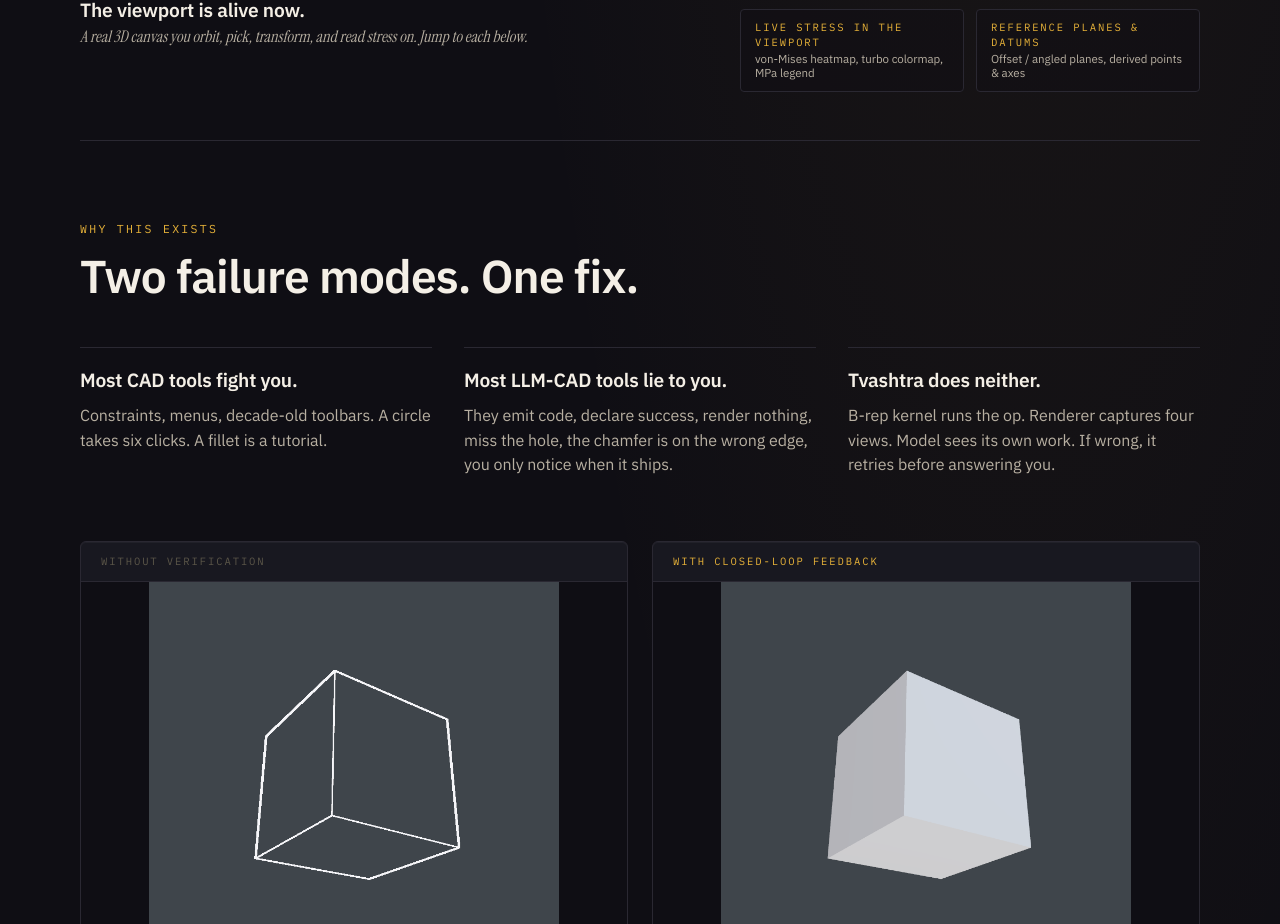
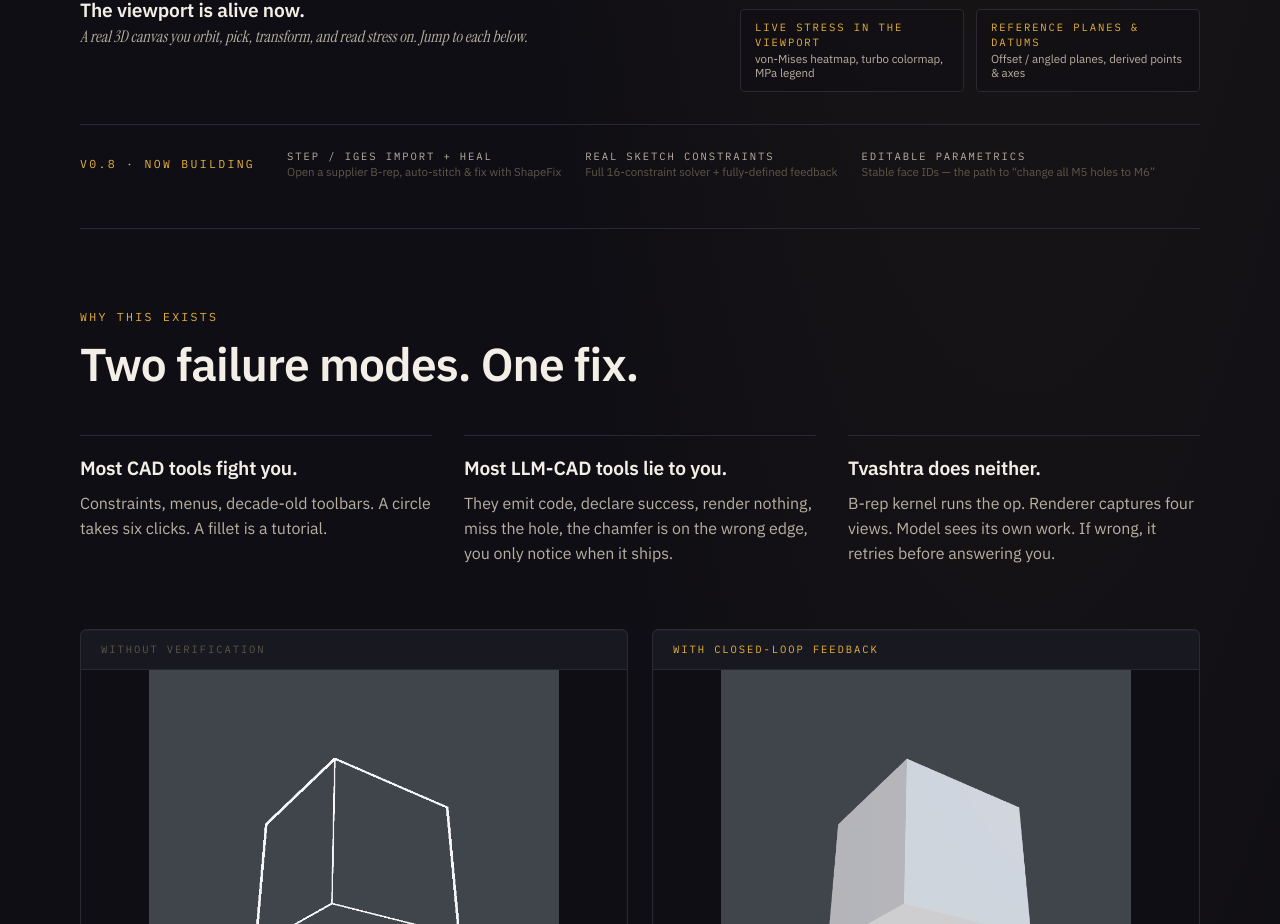
Before and after one commit to Misc42/tvashtra-landing, a Next.js app: page /tvashtra-landing/ in a window 1280 px wide. Shown: the part 898-1822 px from the top of the page. Built offline with nearby package versions, Linux system fonts and the light colour scheme; a web font is replaced by a local one.

Commit message:
landing: add v0.8 now-building strip — import, real constraints, editable parametrics

```diff
--- a/components/WhatsNew.tsx
+++ b/components/WhatsNew.tsx
@@ -26,6 +26,24 @@
     label: "Reference planes & datums",
     href: "#showcase",
     detail: "Offset / angled planes, derived points & axes",
+  },
+];
+
+// v0.8 wave — on `main`, not yet in a tagged download (current install is
+// v0.7.0). Shown as "now building" so the page tracks real progress without
+// claiming capabilities the shipped binary doesn't have.
+const building = [
+  {
+    label: "STEP / IGES import + heal",
+    detail: "Open a supplier B-rep, auto-stitch & fix with ShapeFix",
+  },
+  {
+    label: "Real sketch constraints",
+    detail: "Full 16-constraint solver + fully-defined feedback",
+  },
+  {
+    label: "Editable parametrics",
+    detail: "Stable face IDs — the path to “change all M5 holes to M6”",
   },
 ];
 
@@ -65,6 +83,24 @@
           ))}
         </ul>
       </div>
+
+      <div className="mt-8 flex flex-col gap-3 border-t border-rule pt-6 lg:flex-row lg:items-center lg:gap-8">
+        <p className="masthead flex-shrink-0 text-faint">
+          v0.8 &middot; now building
+        </p>
+        <ul className="grid grid-cols-1 gap-2 sm:grid-cols-3 lg:flex lg:flex-wrap lg:gap-6">
+          {building.map((b) => (
+            <li key={b.label} className="flex flex-col items-start gap-0.5">
+              <span className="label text-[0.62rem] text-muted">
+                {b.label}
+              </span>
+              <span className="text-[0.72rem] leading-tight text-faint">
+                {b.detail}
+              </span>
+            </li>
+          ))}
+        </ul>
+      </div>
     </section>
   );
 }
```
